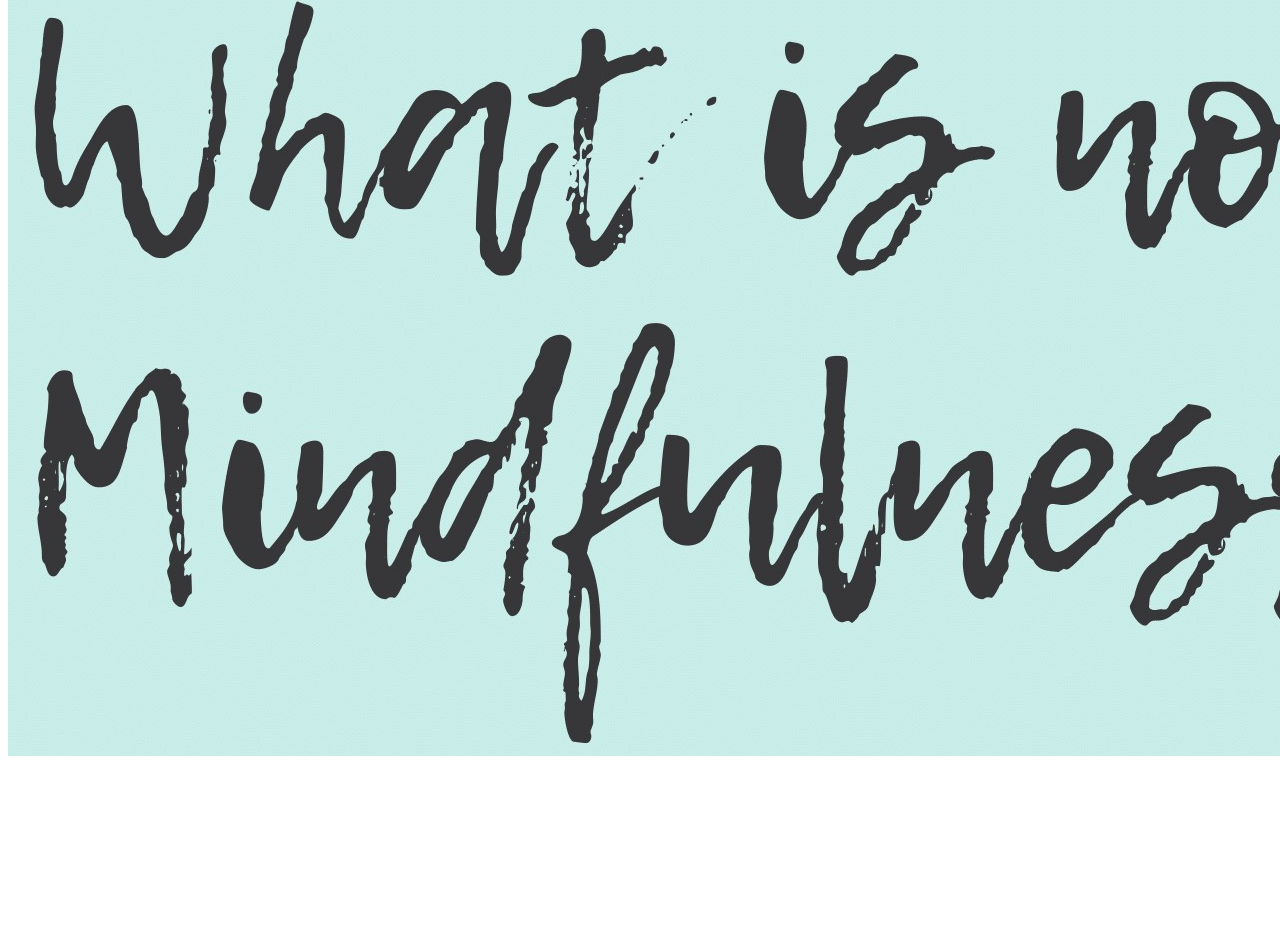
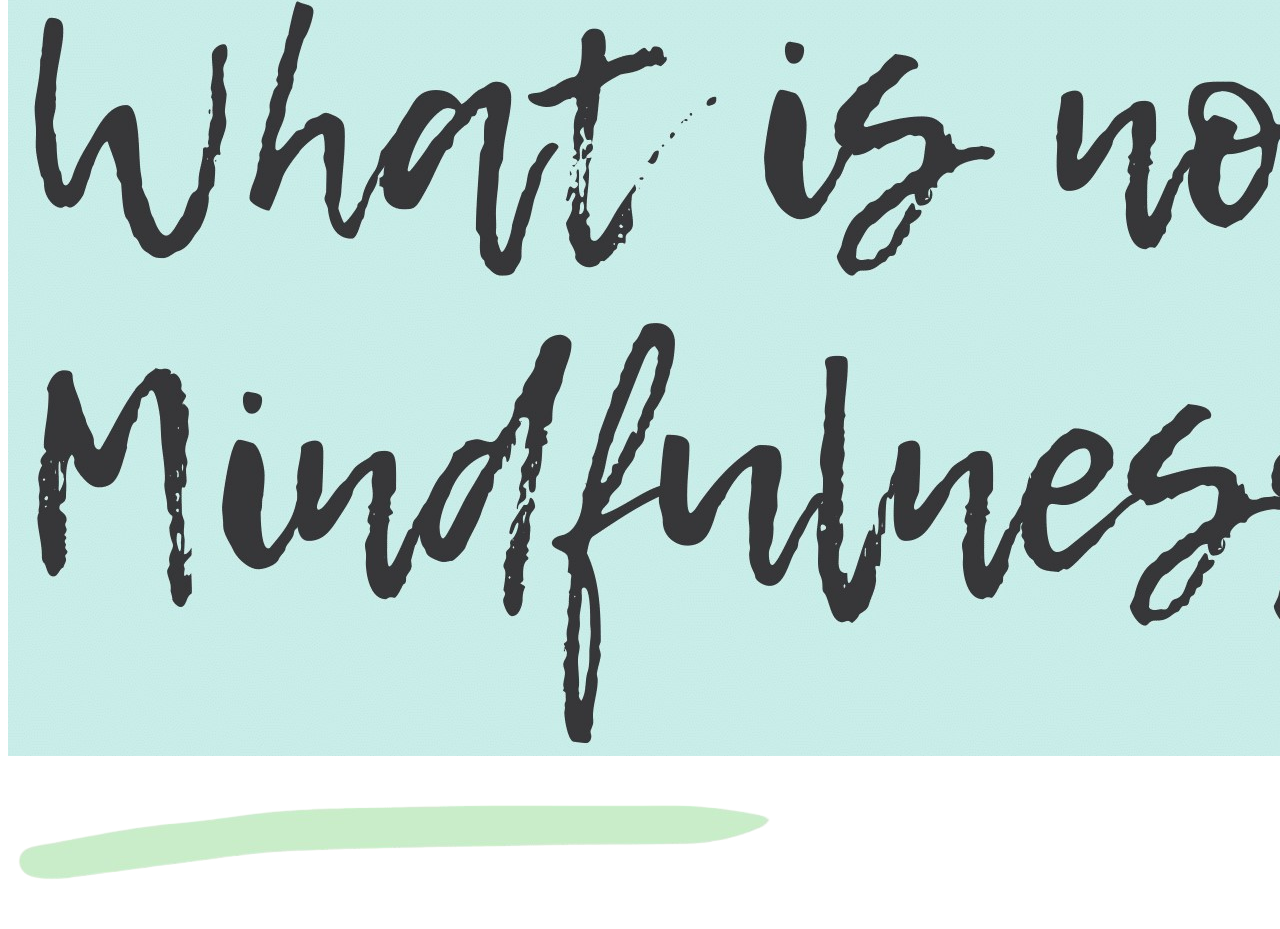
Before and after one commit to buvanvarun/findhope_mail_images, a plain HTML site: page index.html in a window 1280 px wide. Shown: the part 7125-8054 px from the top of the page. Before the commit the page ends 7893 px from the top, so only its background shows below. Drawn offline with Linux system fonts and the light colour scheme.

Commit message:
day-2 commit

```diff
--- a/index.html
+++ b/index.html
@@ -26,5 +26,6 @@
     <img src="./origin.jpg" alt="" srcset="" />
     <img src="./what_is_not.png" alt="" srcset="" />
     <img src="./what.jpg" alt="" srcset="" />
+    <img src="./dash.png" alt="" srcset="" />
   </body>
 </html>
```
Also changed, not shown: dash.png (added).
